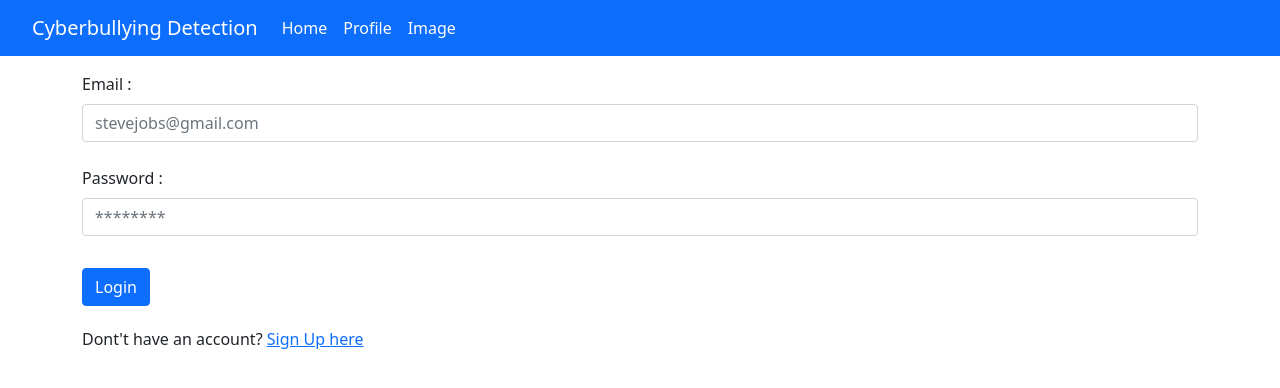
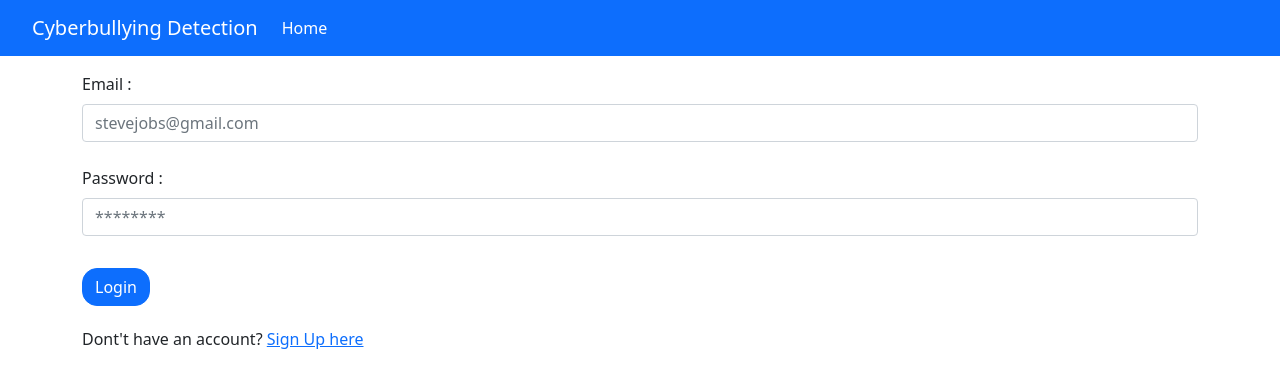
Before and after one commit to shreedhar37/cyberbullying_detection, a Flask app: page / in a window 1280 px wide. Shown: the top 388 px of the page. Run offline with Flask 2, Linux system fonts and the light colour scheme; parts of the project's set-up code (start-up, migrations or seed data) failed here and were passed over; some libraries are stand-ins or nearby versions.

Commit message:
button radius changed

```diff
--- a/templates/index.html
+++ b/templates/index.html
@@ -37,7 +37,7 @@
             <label for="PASSWORD" class="form-label">Password :</label>
             <input id="PASSWORD" name="PASSWORD" type="password" placeholder="********" class="form-control"
                 required /><br>
-            <button type="submit" class="mt-2 btn btn-primary">Login</button><br><br>
+            <button type="submit" class="mt-2 btn btn-primary" style="border-radius: 15px;">Login</button><br><br>
         </form>
         </h2>
         <h6>Dont't have an account? <a class="bottom" href="{{url_for('register')}}"> Sign Up here</a> </h6>
--- a/templates/layout.html
+++ b/templates/layout.html
@@ -4,6 +4,7 @@
 <head>
 	<meta charset="utf-8">
 	<title>{% block title %}{% endblock %}</title>
+	<link rel="stylesheet" href="{{ url_for('static',filename='css/style.css') }}">
 	<link href="https://cdn.jsdelivr.net/npm/bootstrap@5.1.3/dist/css/bootstrap.min.css" rel="stylesheet"
 		integrity="sha384-1BmE4kWBq78iYhFldvKuhfTAU6auU8tT94WrHftjDbrCEXSU1oBoqyl2QvZ6jIW3" crossorigin="anonymous">
 </head>
@@ -20,11 +21,13 @@
 		</button>
 
 		<div class="collapse navbar-collapse" id="navbarSupportedContent">
-			<ul class="navbar-nav mr-auto">
+			<ul class="navbar-nav ml-auto">
 				<li class="nav-item active">
 					<a class="nav-link active" href="{{ url_for('home')}}">Home</a>
 
 				</li>
+				{% if session['UID'] %}
+
 				<li class="nav-item">
 					<a class="nav-link active" href="{{ url_for('profile')}}">Profile</a>
 
@@ -34,7 +37,6 @@
 					<a class="nav-link active" href="{{ url_for('image')}}">Image</a>
 				</li>
 
-				{% if session['UID'] %}
 
 				<li class="nav-item">
 					<a class="nav-link active mr-sm-2" href="{{ url_for('logout')}}">Logout</a>
```
